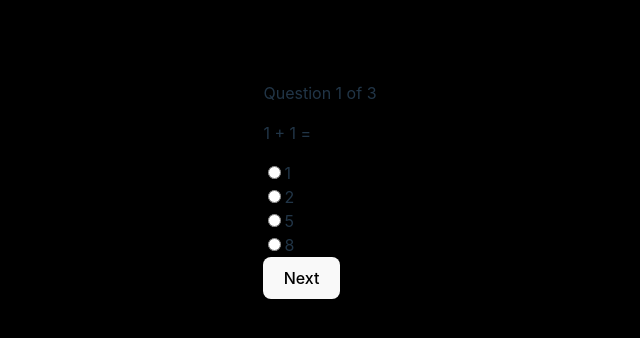
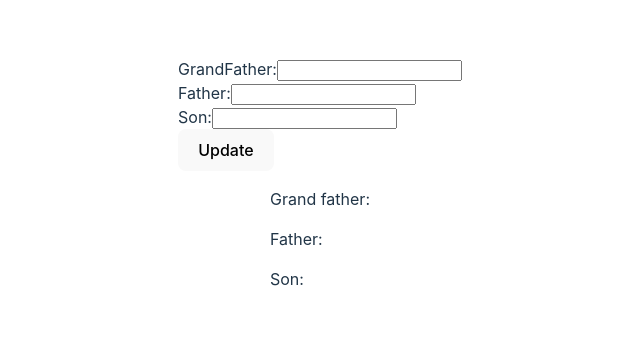
Before and after one commit to slade77777/reactjs-2310, a React (Vite) app: page / in a window 1280 px wide. Shown: the part 218-556 px from the top of the page, without its empty margins (320-960 px from the left). Built offline with nearby package versions, Linux system fonts and the light colour scheme.

Commit message:
react context

```diff
--- a/src/App.tsx
+++ b/src/App.tsx
@@ -1,56 +1,88 @@
 import './App.css'
-import React, {createContext, useState} from "react";
-import Quiz from "./components/Quiz.tsx";
+import {createContext, useContext, useState} from "react";
+import {useForm} from "react-hook-form";
 
-export const questionList = [
-  {
-    question: '1 + 1 = ',
-    options: [
-      1, 2, 5, 8
-    ],
-    answer: 2
-  },
-  {
-    question: '2 + 2 = ',
-    options: [
-      1, 4, 7, 11
-    ],
-    answer: 4
-  },
-  {
-    question: '3 + 3 = ',
-    options: [
-      3, 4, 6, 18
-    ],
-    answer: 6
+type Family = {
+  grandFather: string,
+  father: string,
+  child: string
+}
+
+const FamilyContext = createContext({})
+
+const FormFamily = ({saveInformation}: {saveInformation: (val: Family) => void}) => {
+
+  const context = useContext(FamilyContext)
+  const {
+    register,
+    handleSubmit,
+    watch,
+    formState: {errors},
+  } = useForm()
+  const onSubmit = (data: Family) => {
+    context.setFamily(data)
   }
-]
 
-export const PointContext = createContext<{
-  currentQuestion: number,
-  point: number,
-  handleNextButton: () => void,
-  increasePoint: () => void
-}>({})
+  return <div>
+    <form onSubmit={handleSubmit(onSubmit)} >
+      <div>
+        <label>GrandFather:</label>
+        <input type="text" {...register('grandFather')}/>
+      </div>
+      <div/>
+      <label>Father:</label>
+      <input type="text" {...register('father')}/>
+      <div/>
+      <label>Son:</label>
+      <input type="text" {...register('child')}/>
+      <div />
+      <button type="submit">Update</button>
+    </form>
+  </div>
+}
+
+const ChildInformation = () => {
+  const context = useContext(FamilyContext)
+  return <div>
+    {/*Show child information*/}
+    <p>Son: {context.family.child}</p>
+  </div>
+}
+
+const ParentInformation = () => {
+  const context = useContext(FamilyContext)
+  return <div>
+    {/*Show father information*/}
+    <p>Father: {context.family.father}</p>
+    <ChildInformation/>
+  </div>
+}
+
+const FamilyInformation = () => {
+  const context = useContext(FamilyContext)
+  return <div>
+    {/*Show grandfather information*/}
+    <p>Grand father: {context?.family?.grandFather}</p>
+    <ParentInformation />
+  </div>
+}
 
 function App() {
-  const [currentQuestion, setCurrentQuestion] = useState(0)
-  const [point, setPoint] = useState(0)
+  const [family, setFamily] = useState({
+    grandFather: '',
+    father: '',
+    child: ''
+  })
 
-  console.log(point);
-
-  function handleNextButton() {
-    setCurrentQuestion(currentQuestion + 1)
-  }
-
-  function increasePoint() {
-    setPoint(point + 1)
-  }
-
+  console.log(family);
+  // declare information
   return (
-    <PointContext.Provider value={{currentQuestion , handleNextButton, increasePoint, point}}>
-      <Quiz  />
-    </PointContext.Provider>
+    <FamilyContext.Provider value={{family, setFamily}}>
+      <div style={{display: 'flex', flexDirection: 'column', alignItems: 'center', justifyContent: 'center', width: '100vw'}}>
+        <FormFamily saveInformation={setFamily} />
+        <FamilyInformation />
+      </div>
+    </FamilyContext.Provider>
   )
 }
 
```
